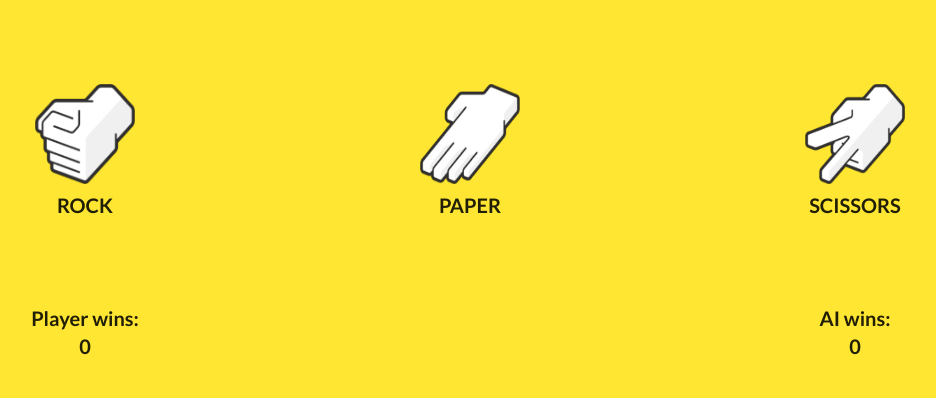
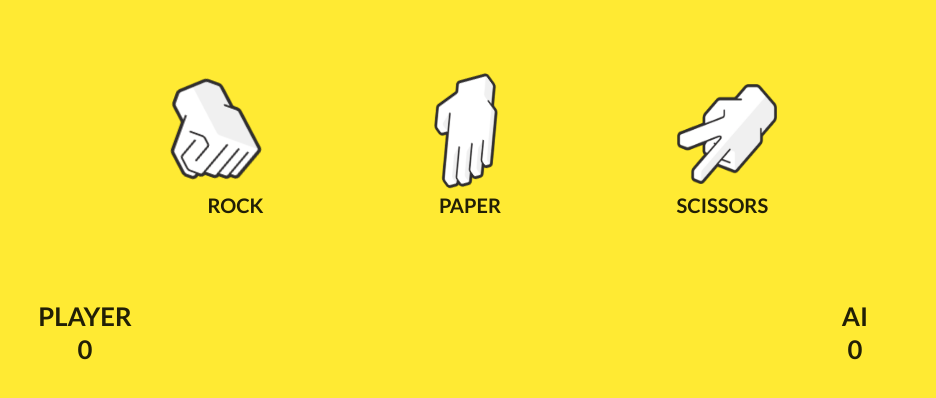
Before and after one commit to sundqvistjohan/rock-paper-scissors, a React (Create React App) app: page / in a window 1280 px wide. Shown: the top 398 px of the page, without its empty margins (170-1106 px from the left). Built offline with nearby package versions, Linux system fonts and the light colour scheme.

Commit message:
additional styling

```diff
--- a/src/RockPaperScissors.jsx
+++ b/src/RockPaperScissors.jsx
@@ -12,7 +12,7 @@ class RockPaperScissors extends Component {
             playerChoice: null,
             cpuChoice: null,
             playerWins: 0,
-            cpuWins: 0
+            cpuWins: 0,
         }
     }
 
@@ -24,13 +24,13 @@ class RockPaperScissors extends Component {
     playRound = () => {
         let roundResult = GameRPS.playRound(this.state.playerChoice, this.state.cpuChoice)
         if (roundResult === 'draw') {
-            return <div>It's a draw!</div>
+            return <div>IT'S A DRAW!</div>
         } else if (roundResult === 'playerWin') {
             this.state.playerWins++
-            return <div>Player wins!</div>
+            return <div style={{ color: "darkgreen" }}>PLAYER WINS!</div>
         } else if (roundResult === 'computerWin') {
             this.state.cpuWins++
-            return <div>AI wins!</div>
+            return <div style={{ color: "firebrick" }}>AI WINS!</div>
         } else {
             return <div></div>
         }
@@ -64,15 +64,15 @@ class RockPaperScissors extends Component {
             <div class="ui main container">
                 <div className="ui three column grid">
                     <div className="row">
-                        <div className="column weapon">
-                            <img src={rock} class="weapon-image" onClick={() => this.playerSelection('rock')} />
+                        <div className="column right aligned" id="weapon">
+                            <img src={rock} class="weapon-image rock" onClick={() => this.playerSelection('rock')} />
                             <p>ROCK</p>
                         </div>
-                        <div className="column weapon">
-                            <img src={paper} class="weapon-image" onClick={() => this.playerSelection('paper')} />
+                        <div className="column" id="weapon">
+                            <img src={paper} class="weapon-image paper" onClick={() => this.playerSelection('paper')} />
                             <p>PAPER</p>
                         </div>
-                        <div className="column weapon">
+                        <div className="column left aligned" id="weapon">
                             <img src={scissors} class="weapon-image" onClick={() => this.playerSelection('scissors')} />
                             <p>SCISSORS</p>
                         </div>
@@ -86,19 +86,19 @@ class RockPaperScissors extends Component {
                     </div>
                     <div className="row">
                         <div className="centered column">
-                            <div className="player-wincounter">
-                                Player wins: <br></br>
+                            <div className="ui header player-wincounter">
+                                PLAYER <br></br>
                                 {playerWinCounter}
                             </div>
                         </div>
                         <div className="centered column">
-                            <div id="round-result">
+                            <div id="ui header round-result">
                                 {renderResult}<br></br>
                             </div>
                         </div>
                         <div className="column">
-                            <div className="computer-wincounter">
-                                AI wins: <br></br>
+                            <div className="ui header computer-wincounter">
+                                AI <br></br>
                                 {cpuWinWounter}
                             </div>
                         </div>
--- a/src/index.css
+++ b/src/index.css
@@ -2,7 +2,7 @@ body {
   padding-top: 6rem;
   -webkit-font-smoothing: antialiased;
   -moz-osx-font-smoothing: grayscale;
-  background-color: rgb(255, 230, 51);
+  background-color: rgb(255, 234, 51);
   font-size: 20px;
   font-weight: bold;
   text-align: center;
@@ -18,7 +18,25 @@ code {
   width: 100px;
   display: inline-block;
 }
+.weapon-image.rock {
+  -webkit-transform: rotate(290deg);
+  -ms-transform: rotate(290deg);
+  transform: rotate(290deg);
+}
+.weapon-image.paper {
+  -webkit-transform: rotate(324deg);
+  -ms-transform: rotate(324deg);
+  transform: rotate(324deg);
+  padding-bottom: 8px;
+}
 
-.column.weapon img:active {
-  opacity: .7;
+#weapon img:active {
+  opacity: .5;
 }
+
+.withBorder {
+  color: #000;
+  border: solid 2px;
+  padding: 12px 12px 12px 12px;
+  margin: 0px 0px 10px 0;
+}
```
